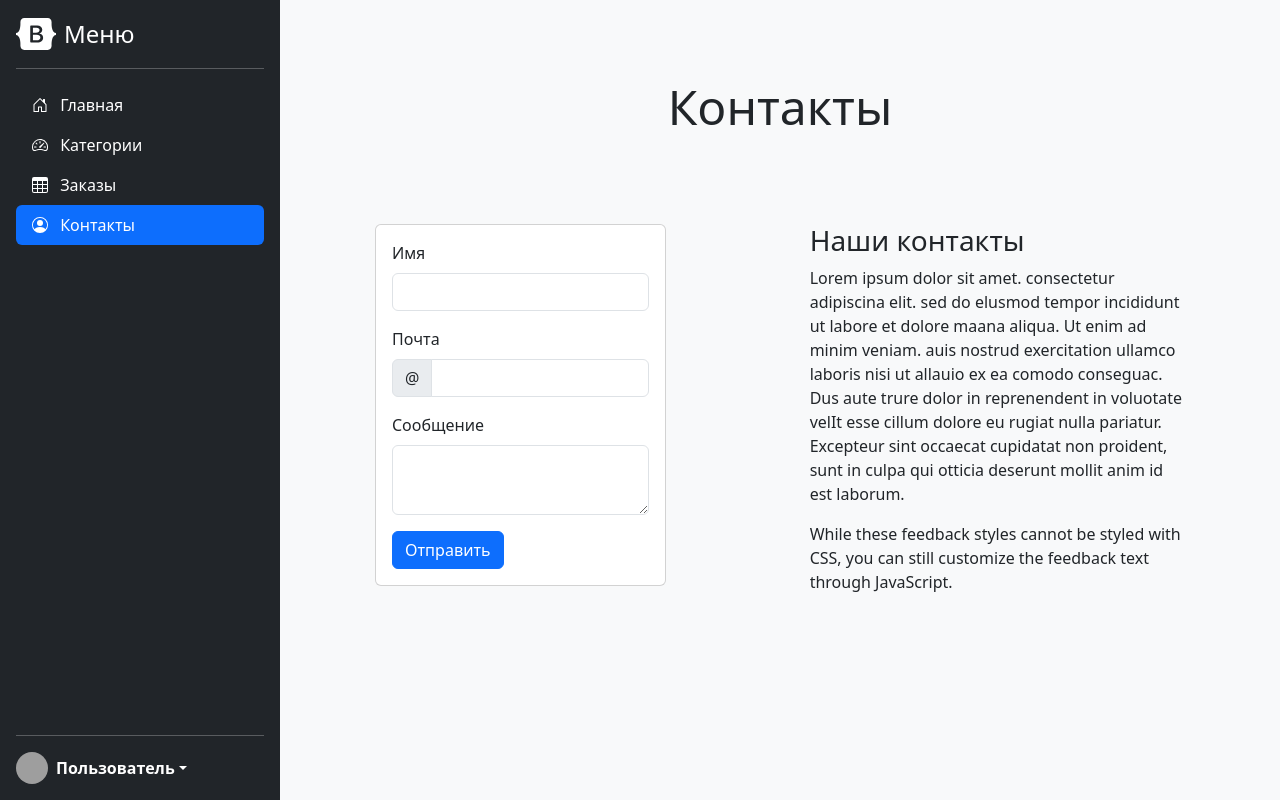
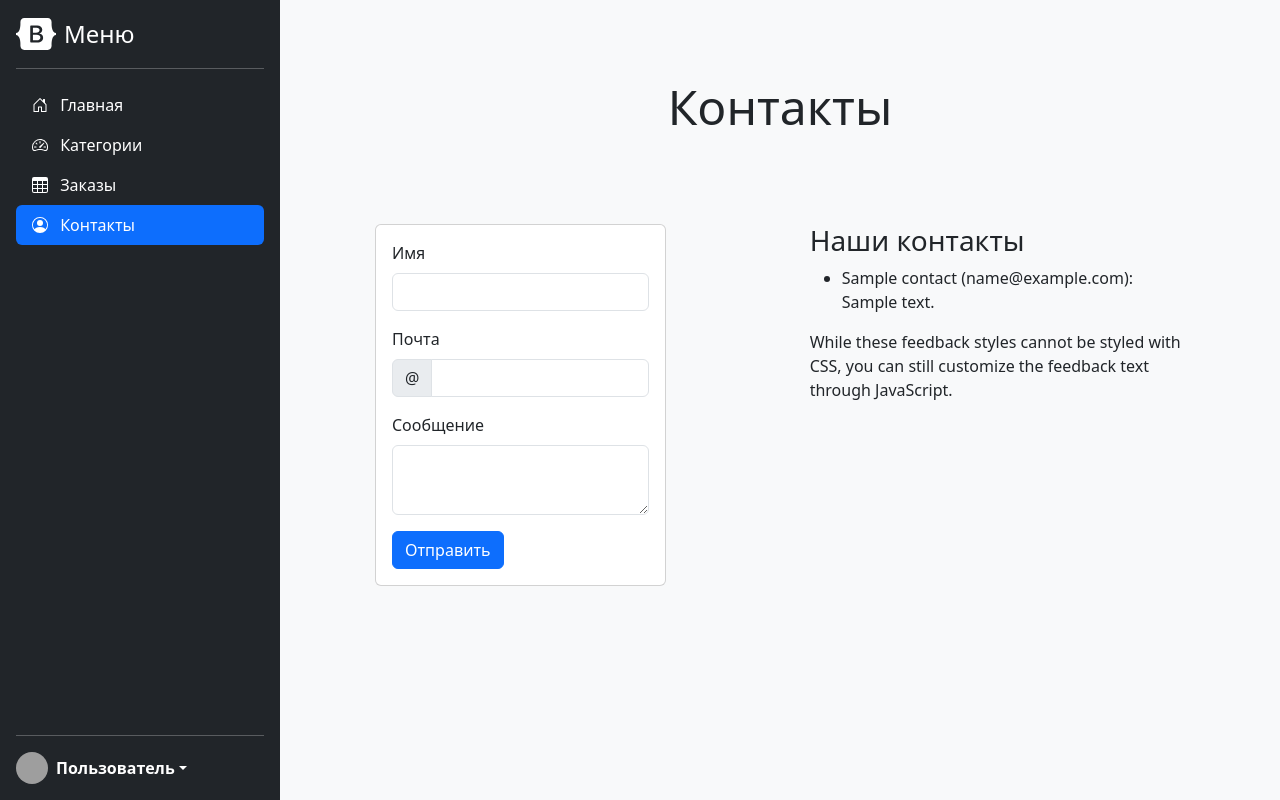
Before and after one commit to MarkPcv/lesson_19_2, a Django app: page /contacts/ in a window 1280 px wide. Run offline with Django 4.2, Linux system fonts and the light colour scheme; tables that the repository leaves empty hold one stand-in row (values such as "Sample post"); grey boxes are pictures that could not be loaded.

Commit message:
Additional Task 2: create new model and display its contents on web page

```diff
--- a/catalog/models.py
+++ b/catalog/models.py
@@ -18,6 +18,7 @@ class Category(models.Model):
         verbose_name = 'Category'
         verbose_name_plural = 'Categories'
 
+
 class Product(models.Model):
 
     name = models.CharField(max_length=250, verbose_name='Name')
@@ -34,3 +35,16 @@ class Product(models.Model):
     class Meta:
         verbose_name = 'Product'
         verbose_name_plural = 'Products'
+
+
+class Contact(models.Model):
+    name = models.CharField(max_length=250, verbose_name='Contact name')
+    email = models.EmailField(max_length=250, verbose_name='Email')
+    message = models.TextField(**NULLABLE, verbose_name='Message')
+
+    def __str__(self):
+        return f'{self.name} ({self.email}): {self.message}'
+
+    class Meta:
+        verbose_name = 'Contact'
+        verbose_name_plural = 'Contacts'
--- a/catalog/templates/catalog/contacts.html
+++ b/catalog/templates/catalog/contacts.html
@@ -6,8 +6,14 @@
 <div class="row g-5 justify-content-center mt-4">
 	<div class="col-lg-5 order-last mx-5">
 		<h3>Наши контакты</h3>
-		<p>Lorem ipsum dolor sit amet. consectetur adipiscina elit. sed do elusmod tempor incididunt ut labore et dolore maana aliqua. Ut enim ad minim veniam. auis nostrud exercitation ullamco laboris nisi ut allauio ex ea comodo conseguac. Dus aute trure dolor in reprenendent in voluotate velIt esse cillum dolore eu rugiat nulla pariatur. Excepteur sint occaecat
-			cupidatat non proident, sunt in culpa qui otticia deserunt mollit anim id est laborum.</p>
+
+		<!-- Get contacts from database -->
+		<ul>
+			{% for i in contacts %}
+				<li>{{i}}</li>
+			{% endfor %}
+		</ul>
+
 		<p>While these feedback styles cannot be styled with CSS, you can still customize the feedback text through JavaScript.</p>
 	</div>
 	<div class="col-lg-4 mx-5">
--- a/catalog/views.py
+++ b/catalog/views.py
@@ -1,6 +1,6 @@
 from django.shortcuts import render
 
-from catalog.models import Product
+from catalog.models import Product, Contact
 
 
 def index(request):
@@ -16,9 +16,10 @@ def index(request):
     return render(request, 'catalog/index.html')
 
 def contacts(request):
+    data = Contact.objects.all()
     if request.method == 'POST':
         name = request.POST.get('name')
         email = request.POST.get('email')
         message = request.POST.get('message')
         print(f'{name} ({email}): {message}')
-    return render(request, 'catalog/contacts.html')
+    return render(request, 'catalog/contacts.html',{"contacts": data})
```
Also changed, not shown: catalog/admin.py (+6 -1 lines), catalog/migrations/0002_contact.py (added).
